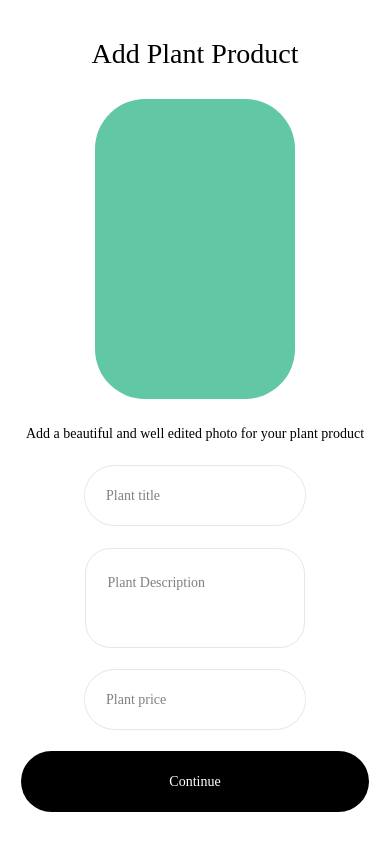
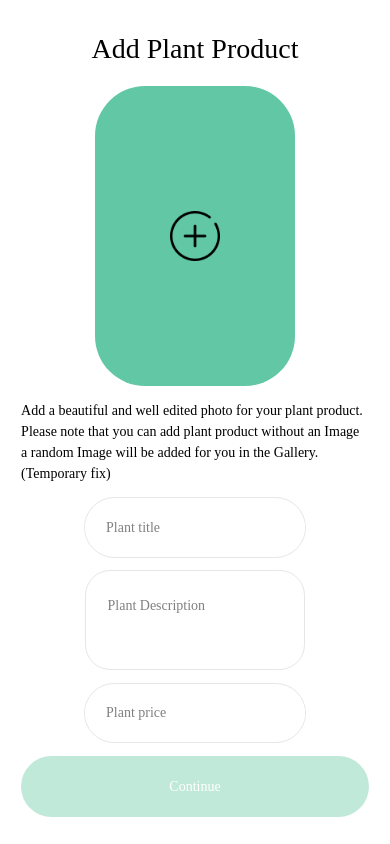
Before and after one commit to voke1/Anthos, a React Native app: screen /AddProductScreen in a window 390 px wide. Built offline with nearby package versions, Linux system fonts and the light colour scheme.

Commit message:
udate admin screen

```diff
--- a/constants/icons.js
+++ b/constants/icons.js
@@ -8,8 +8,10 @@ const backCarat = require("../assets/icons/backCarat.png");
 const store = require("../assets/icons/store.png");
 const plus = require("../assets/icons/plus.png");
 const minus = require("../assets/icons/minus.png");
+const addItem = require("../assets/icons/addItem.png");
 
 export default {
+  addItem,
   plus,
   minus,
   backCarat,
--- a/constants/theme.js
+++ b/constants/theme.js
@@ -5,7 +5,7 @@ export const COLORS = {
   primary: "#61C7A4",
   secondary: "#F7F5FA",
   main: "#E5E5E5",
-  bodyMain: "rgba(0,0,0,0.1)",
+  lightPrimary: "rgba(97, 199, 164, 0.4)",
 
   white: "#fff",
   lightGreen: "#4BEE70",
--- a/screens/Admin/addProduct.js
+++ b/screens/Admin/addProduct.js
@@ -18,7 +18,7 @@ import { setPlantItem } from "../../stores/product/productActions";
 const AddProduct = ({ navigation }) => {
   const [pic5, setPic5] = React.useState(null);
   const [plantName, setPlantName] = React.useState("");
-  const [plantPrice, setPlantPrice] = React.useState("");
+  const [plantPrice, setPlantPrice] = React.useState(0);
   const [plantDesc, setPlantDesc] = React.useState("");
   const [showSmsModal, setShowSmsModal] = React.useState(false);
   const dispatch = useDispatch();
@@ -106,20 +106,21 @@ const AddProduct = ({ navigation }) => {
       <Pressable style={styles.ProfilePixStyle} onPress={() => uploadImage()}>
         <Image
           source={
-            pic5?.profilePicture
-              ? { uri: pic5?.profilePicture }
-              : icons.uploadPix
+            pic5?.profilePicture ? { uri: pic5?.profilePicture } : icons.addItem
           }
           style={
             pic5?.profilePicture
               ? {
-                  height: "100%",
-                  width: "100%",
+                  height: SIZES.base,
+                  width: SIZES.base,
                   borderRadius: 50,
                   borderWidth: 5,
                   borderColor: COLORS.primary,
                 }
-              : ""
+              : {
+                  height: SIZES.radius * 2,
+                  width: SIZES.radius * 2,
+                }
           }
         />
       </Pressable>
@@ -130,7 +131,9 @@ const AddProduct = ({ navigation }) => {
           lineHeight: 21,
         }}
       >
-        Add a beautiful and well edited photo for your plant product
+        Add a beautiful and well edited photo for your plant product. Please
+        note that you can add plant product without an Image a random Image will
+        be added for you in the Gallery. (Temporary fix)
       </Text>
       <FormInput
         inputStyle={{
@@ -196,7 +199,7 @@ const AddProduct = ({ navigation }) => {
         keyboardType="name"
         autoCompleteType="name"
         onChange={(value) => {
-          setPlantPrice(value);
+          setPlantPrice(Number(value));
         }}
         placeholder="Plant price"
         containerStyle={{
@@ -219,7 +222,9 @@ const AddProduct = ({ navigation }) => {
           height: SIZES.radius * 2.4,
           alignItems: "center",
           borderRadius: SIZES.radius * 3,
-          backgroundColor: checkEnabled() ? COLORS.black : COLORS.primary,
+          backgroundColor: checkEnabled()
+            ? COLORS.lightPrimary
+            : COLORS.primary,
           width: "100%",
         }}
         labelStyle={{
--- a/screens/Cart/myCart.js
+++ b/screens/Cart/myCart.js
@@ -469,7 +469,7 @@ const MyCart = ({ navigation, route, isSuccessVisible, onClose, signout }) => {
             <Text style={styles.purchaseItemAmount}>{`$ ${total}`}</Text>
           </View>
 
-          {/* <View style={{ height: 100 }} /> */}
+          <View style={{ height: 100 }} />
         </View>
       </ScrollView>
       {/* Footer BUtton  */}
@@ -490,7 +490,8 @@ const MyCart = ({ navigation, route, isSuccessVisible, onClose, signout }) => {
             width: "100%",
             alignItems: "center",
             borderRadius: SIZES.radius * 3,
-            backgroundColor: COLORS.primary,
+            backgroundColor:
+              cart.length < 1 ? COLORS.lightPrimary : COLORS.primary,
             marginVertical: SIZES.padding,
             marginRight: SIZES.base,
           }}
--- a/screens/Gallery/gallery.js
+++ b/screens/Gallery/gallery.js
@@ -353,10 +353,19 @@ const Gallery = ({ navigation, route }) => {
           }}
         >
           <TextButton
-            // loading={loading}
             isDisabled={cart.length < 1 ? true : false}
             label={"PROCEED TO ORDER"}
-            buttonContainerStyle={styles.order}
+            buttonContainerStyle={{
+              height: 60,
+              width: "100%",
+              borderRadius: SIZES.radius * 3,
+              backgroundColor: COLORS.white,
+
+              justifyContent: "center",
+              padding: 0,
+              paddingHorizontal: SIZES.base * 1.5,
+              backgroundColor: cart.length < 1 ? COLORS.lightPrimary : COLORS.primary,
+            }}
             labelStyle={{
               color: "white",
               fontFamily: "Poppins-Regular",
@@ -381,17 +390,7 @@ const styles = StyleSheet.create({
     padding: SIZES.base,
   },
 
-  order: {
-    height: 60,
-    width: "100%",
-    borderRadius: SIZES.radius * 3,
-    backgroundColor: COLORS.white,
 
-    justifyContent: "center",
-    padding: 0,
-    paddingHorizontal: SIZES.base * 1.5,
-    backgroundColor: COLORS.primary,
-  },
   orderContainer: {
     flex: 0.3,
     justifyContent: "space-around",
```
Also changed, not shown: assets/icons/addItem.png (added).
